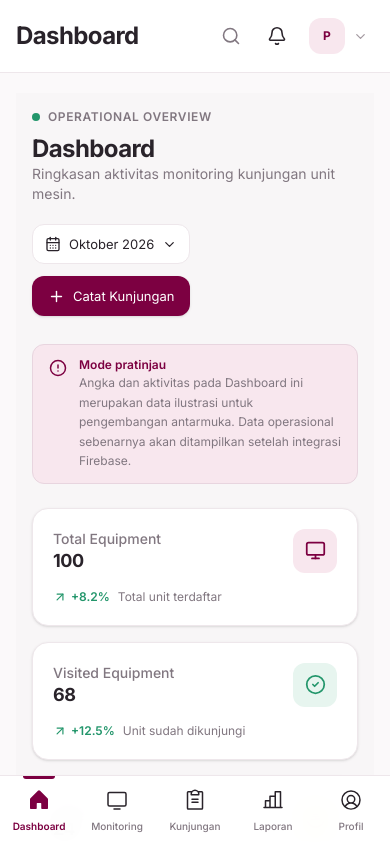
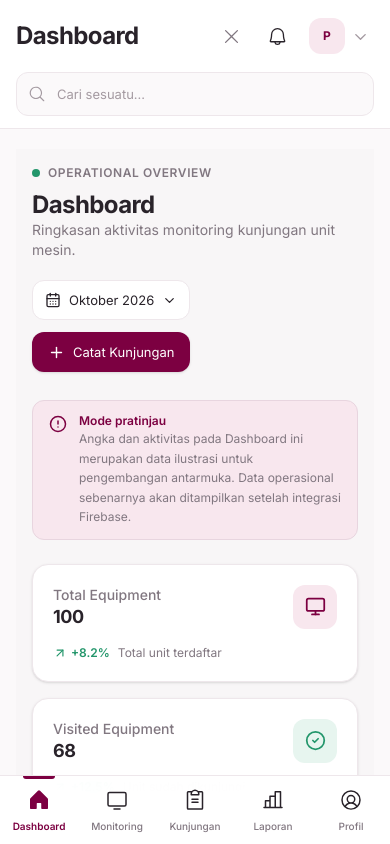
Before and after one commit to irwanfuzi/Moku-app, a Next.js app: page / in a window 390 px wide. Both pictures are taken after a click on the button "Buka pencarian". Shown: the top 844 px of the page. Built offline with nearby package versions, Linux system fonts and the light colour scheme.

Commit message:
ui: modernize app header and mobile
Refactor app-header component to improve search functionality and UI elements. Added mobile search toggle and updated imports.

```diff
--- a/src/components/layout/app-header.tsx
+++ b/src/components/layout/app-header.tsx
@@ -1,13 +1,14 @@
 "use client";
 
 import Link from "next/link";
-import { useState } from "react";
+import { useState, type ChangeEvent } from "react";
 import {
   Bell,
-  ChevronDown,
-  Search,
+  CaretDown,
+  MagnifyingGlass,
   UserCircle,
-} from "lucide-react";
+  X,
+} from "@phosphor-icons/react";
 
 interface AppHeaderProps {
   title: string;
@@ -27,6 +28,7 @@ export default function AppHeader({
   userEmail = "Akun MOKU",
 }: AppHeaderProps) {
   const [searchValue, setSearchValue] = useState("");
+  const [mobileSearchOpen, setMobileSearchOpen] = useState(false);
 
   const initials = userName
     .trim()
@@ -35,25 +37,30 @@ export default function AppHeader({
     .map((word) => word.charAt(0).toUpperCase())
     .join("");
 
-  const handleSearch = (
-    event: React.ChangeEvent<HTMLInputElement>
-  ) => {
+  const handleSearch = (event: ChangeEvent<HTMLInputElement>) => {
     const value = event.target.value;
 
     setSearchValue(value);
     onSearch?.(value);
   };
 
+  const toggleMobileSearch = () => {
+    setMobileSearchOpen((previous) => !previous);
+  };
+
   return (
     <header
       className="
         sticky top-0 z-20
-        flex min-h-[68px] w-full
-        items-center justify-between gap-3
-        border-b border-[#EEE7EB]
-        bg-white/95
+        w-full border-b border-[#EEE7EB]
+        bg-white/95 backdrop-blur-md
+      "
+    >
+      <div
+        className="
+          flex min-h-[68px] items-center
+          justify-between gap-3
           px-4 py-3
-        backdrop-blur-md
           sm:min-h-[76px] sm:px-6
           lg:px-8
         "
@@ -76,9 +83,9 @@ export default function AppHeader({
 
           {/* Desktop Search */}
           <div className="relative hidden w-48 md:block lg:w-64">
-          <Search
-            size={17}
-            strokeWidth={1.9}
+            <MagnifyingGlass
+              size={18}
+              weight="regular"
               className="
                 pointer-events-none absolute
                 left-3 top-1/2
@@ -100,7 +107,7 @@ export default function AppHeader({
                 pl-10 pr-3
                 text-xs text-[#29232A]
                 outline-none
-              transition
+                transition-all duration-200
                 placeholder:text-[#A49AA1]
                 focus:border-[#7C0041]
                 focus:bg-white
@@ -110,23 +117,33 @@ export default function AppHeader({
             />
           </div>
 
-        {/* Mobile Search */}
+          {/* Mobile Search Toggle */}
           <button
             type="button"
+            onClick={toggleMobileSearch}
             className="
               flex h-10 w-10
               items-center justify-center
               rounded-xl
               text-[#817780]
-            transition
+              transition-all duration-200
               hover:bg-[#F8E7EE]
               hover:text-[#7C0041]
+              active:scale-95
               md:hidden
             "
-          aria-label="Pencarian"
-          title="Pencarian"
+            aria-label={
+              mobileSearchOpen
+                ? "Tutup pencarian"
+                : "Buka pencarian"
+            }
+            aria-expanded={mobileSearchOpen}
           >
-          <Search size={20} strokeWidth={1.9} />
+            {mobileSearchOpen ? (
+              <X size={21} weight="regular" />
+            ) : (
+              <MagnifyingGlass size={21} weight="regular" />
+            )}
           </button>
 
           {/* Notifications */}
@@ -137,9 +154,10 @@ export default function AppHeader({
               shrink-0 items-center justify-center
               rounded-xl
               text-[#817780]
-            transition
+              transition-all duration-200
               hover:bg-[#F8E7EE]
               hover:text-[#7C0041]
+              active:scale-95
             "
             aria-label={
               notificationCount > 0
@@ -147,10 +165,7 @@ export default function AppHeader({
                 : "Notifikasi"
             }
           >
-          <Bell
-            size={20}
-            strokeWidth={1.9}
-          />
+            <Bell size={21} weight="regular" />
 
             {notificationCount > 0 && (
               <span
@@ -181,8 +196,9 @@ export default function AppHeader({
             className="
               flex items-center gap-2
               rounded-xl p-1.5
-            transition
+              transition-colors duration-200
               hover:bg-[#FBF6F8]
+              active:scale-[0.98]
               sm:gap-3 sm:px-2
             "
             aria-label="Buka profil pengguna"
@@ -197,9 +213,7 @@ export default function AppHeader({
                 text-[#7C0041]
               "
             >
-            {initials || (
-              <UserCircle size={20} />
-            )}
+              {initials || <UserCircle size={20} />}
             </div>
 
             <div className="hidden min-w-0 text-left sm:block">
@@ -212,12 +226,69 @@ export default function AppHeader({
               </p>
             </div>
 
-          <ChevronDown
+            <CaretDown
               size={15}
+              weight="bold"
               className="hidden text-[#A49AA1] sm:block"
             />
           </Link>
         </div>
+      </div>
+
+      {/* Mobile Search Panel */}
+      <div
+        className={`
+          grid transition-all duration-200 ease-out
+          motion-reduce:transition-none
+          md:hidden
+          ${
+            mobileSearchOpen
+              ? "grid-rows-[1fr] opacity-100"
+              : "grid-rows-[0fr] opacity-0"
+          }
+        `}
+        aria-hidden={!mobileSearchOpen}
+      >
+        <div className="overflow-hidden">
+          <div className="px-4 pb-3">
+            <div className="relative">
+              <MagnifyingGlass
+                size={18}
+                weight="regular"
+                className="
+                  pointer-events-none absolute
+                  left-3 top-1/2
+                  -translate-y-1/2
+                  text-[#A49AA1]
+                "
+              />
+
+              <input
+                type="search"
+                value={searchValue}
+                onChange={handleSearch}
+                placeholder="Cari sesuatu..."
+                aria-label="Pencarian mobile"
+                tabIndex={mobileSearchOpen ? 0 : -1}
+                className="
+                  h-11 w-full rounded-xl
+                  border border-[#EEE7EB]
+                  bg-[#FBF9FA]
+                  pl-10 pr-3
+                  text-sm text-[#29232A]
+                  outline-none
+                  transition-all duration-200
+                  placeholder:text-[#A49AA1]
+                  focus:border-[#7C0041]
+                  focus:bg-white
+                  focus:ring-2
+                  focus:ring-[#7C0041]/10
+                "
+              />
+            </div>
+          </div>
+        </div>
+      </div>
     </header>
   );
 }
```
Lines whose indentation alone changed are shown as unchanged.
